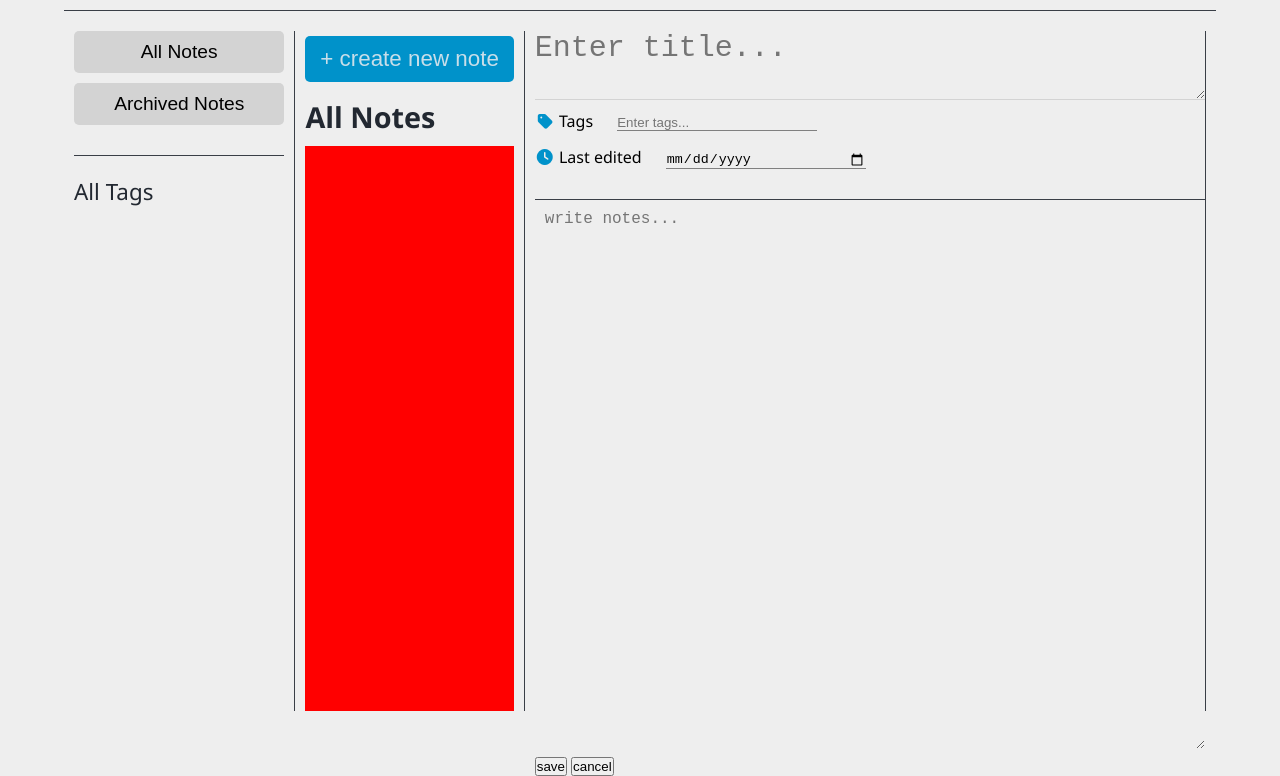
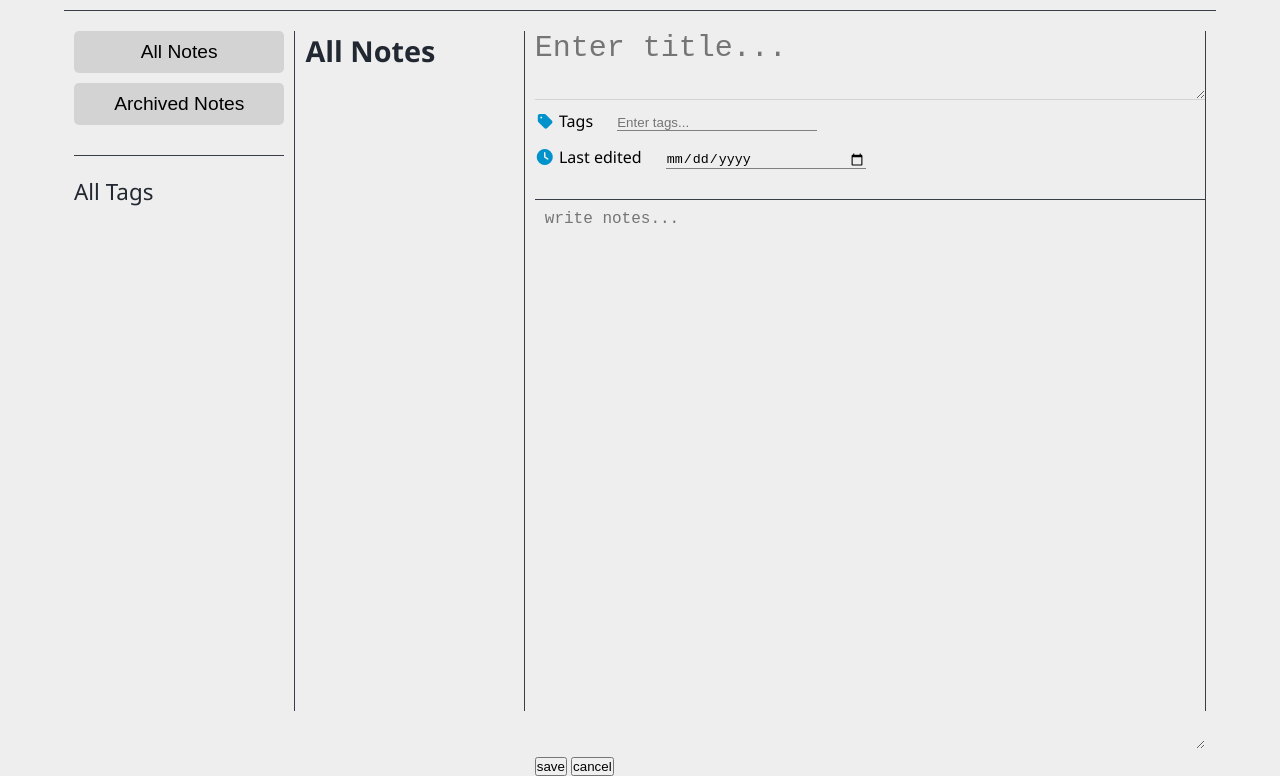
Before and after one commit to kiran-kharsel/note-taking-webapp, a plain HTML site: page index.html in a window 1280 px wide. Shown: the part 69-845 px from the top of the page. Drawn offline with Linux system fonts and the light colour scheme.

Commit message:
style: hide create note btn in desktop view

```diff
--- a/main.css
+++ b/main.css
@@ -145,7 +145,6 @@ main .all-notes {
   order: 2;
   width: 100%;
   height: 100%;
-  background-color: red;
   overflow-y: scroll;
 }
 
@@ -458,10 +457,6 @@ main .note-editor {
     border-right: 1px solid var(--secondary-dark);
   }
 
-  .all-notes .create-note-btn {
-    order: 1;
-    margin-bottom: 15px;
-  }
 
   .all-notes .note-type {
     order: 2;
@@ -469,6 +464,10 @@ main .note-editor {
 
   .all-notes .note-list {
     order: 3;
+  }
+
+  .create-note-btn{
+    display: none;
   }
 
   main .side-bar {
```
